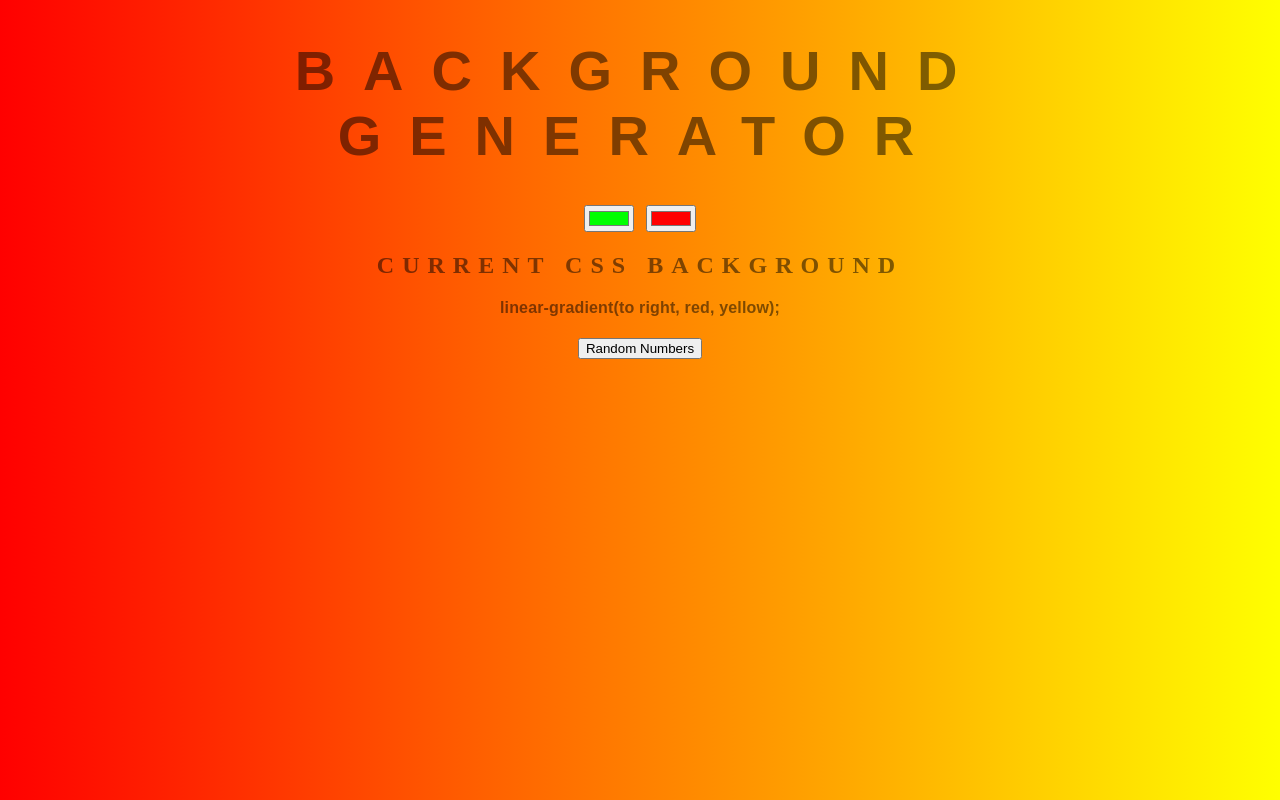
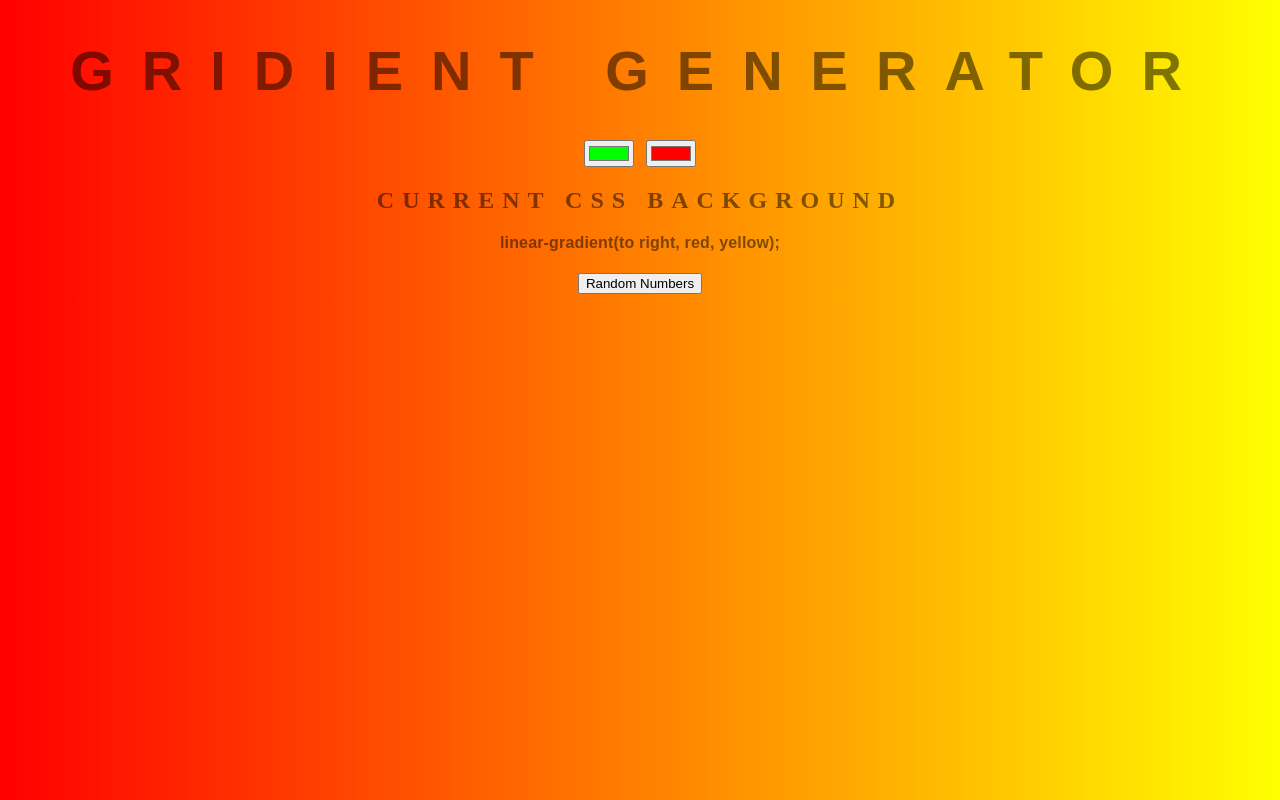
Before and after one commit to dcclose/background-generator, a plain HTML site: page index.html in a window 1280 px wide. Drawn offline with Linux system fonts and the light colour scheme.

Commit message:
change title

```diff
--- a/index.html
+++ b/index.html
@@ -7,7 +7,7 @@
     <link rel="stylesheet" href="style.css" />
   </head>
   <body id="gradient">
-    <h1>Background Generator</h1>
+    <h1>Gridient Generator</h1>
     <input type="color" name="color1" value="#00ff00" class="color1" />
     <input type="color" name="color2" value="#ff0000" class="color2" />
     <h2>Current CSS Background</h2>
```
